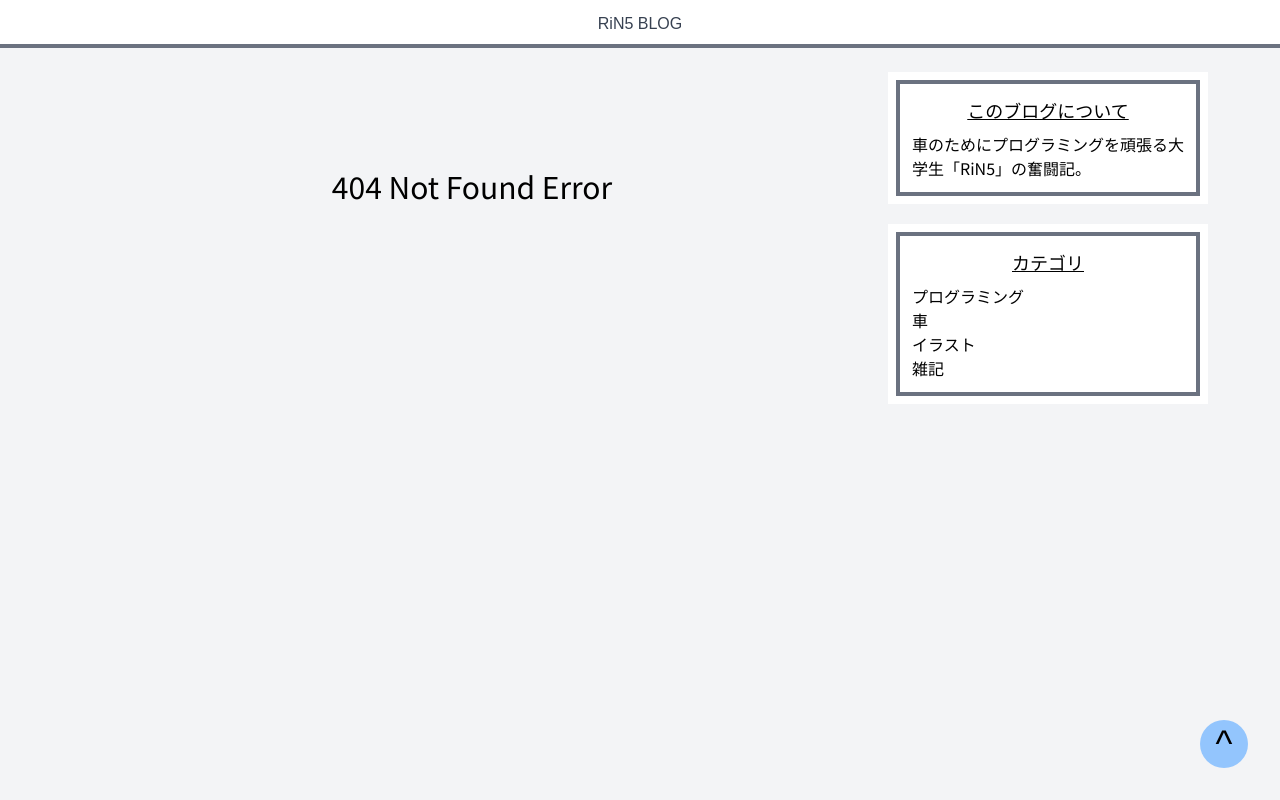
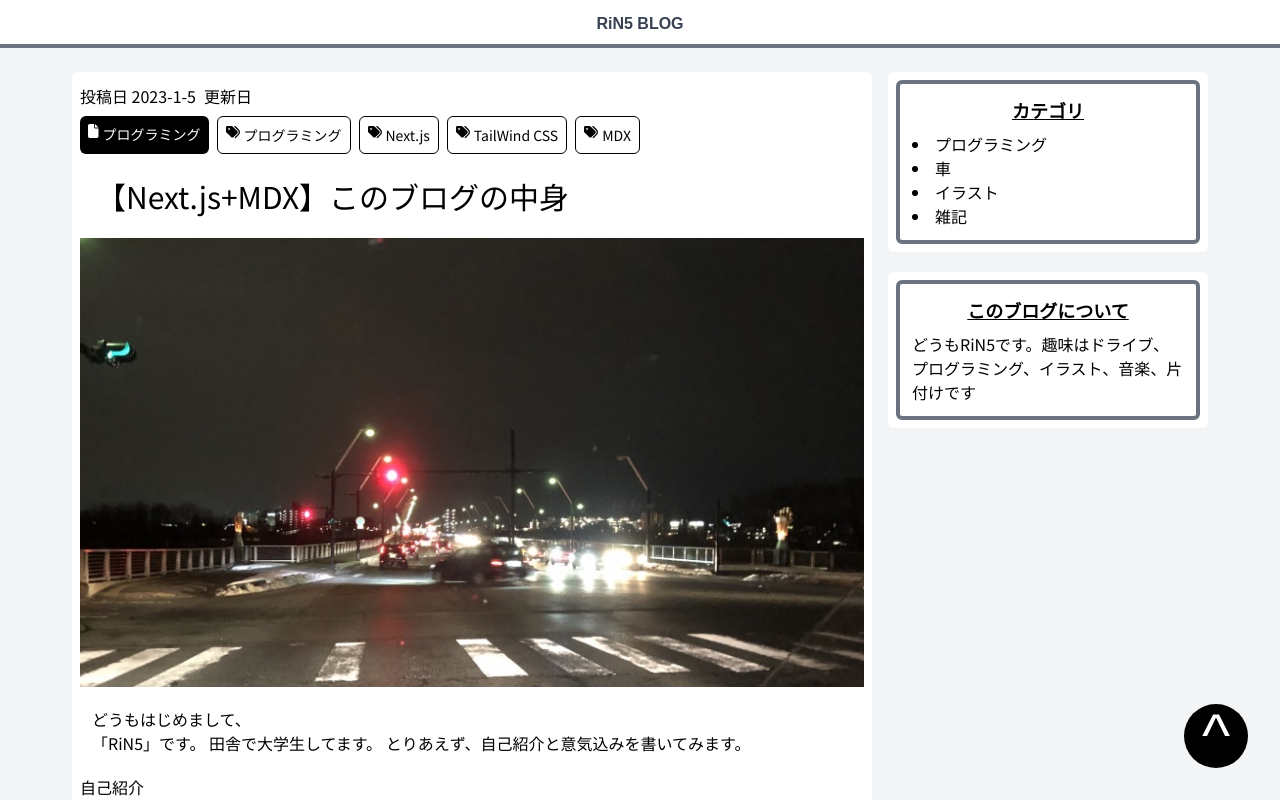
Before and after one commit to RiN-Apple/rin-apple-blog, a Next.js app: page /posts/20230105blog-structure in a window 1280 px wide. Before the commit this address had no page. Shown: the top 800 px of the page. Built offline with nearby package versions, Linux system fonts and the light colour scheme.

Commit message:
[update]: 記事周りのレイアウトとデザインを決定

```diff
--- a/components/BlogLayout.tsx
+++ b/components/BlogLayout.tsx
@@ -1,16 +1,75 @@
 import { ReactNode } from 'react';
 import type { NextPage } from 'next';
-// import Link from 'next/link';
+import { faTags, faFile } from '@fortawesome/free-solid-svg-icons';
+import { FontAwesomeIcon } from '@fortawesome/react-fontawesome';
+import Image from 'next/image';
 
 type Props = {
   children?: ReactNode;
+  meta: {
+    title: string;
+    category: string;
+    tags: string[];
+    date: string;
+    update: string;
+    outline: string;
+    link: string;
+    headImage: string;
+  };
 };
 
 // ブログ本文上下の設定
-const BlogLayout: NextPage = ({ children, meta }: Props) => {
-  return <section className='w-full bg-white p-2'>
-    <h1>{meta.title}</h1>
-    {children}</section>;
+const BlogLayout: NextPage<Props> = ({ children, meta }: Props) => {
+  return (
+    <section className='flex w-full flex-col gap-y-2 rounded-md bg-white px-2 py-3'>
+      <div className='flex flex-row justify-start space-x-2'>
+        <p>投稿日 {meta.date}</p>
+        <p>更新日 {meta.update}</p>
+      </div>
+
+      <div className='flex flex-row space-x-2'>
+        <div className='flex w-fit space-x-1 rounded-md bg-black p-2 text-sm text-white'>
+          <FontAwesomeIcon icon={faFile}></FontAwesomeIcon>
+          <p>{meta.category}</p>
+        </div>
+        {meta.tags.map((tag, index) => {
+          return (
+            <div
+              className='flex w-fit space-x-1 rounded-md border  border-black bg-white p-2 text-sm text-black'
+              key={index}
+            >
+              <FontAwesomeIcon icon={faTags}></FontAwesomeIcon>
+              <p>{tag}</p>
+            </div>
+          );
+        })}
+      </div>
+
+      <h1 className='p-4 text-3xl'>{meta.title}</h1>
+
+      <Image width={800} height={458} src={meta.headImage} alt='title image' />
+
+      {children}
+
+      <div className='flex flex-row space-x-2'>
+        <div className='flex w-fit space-x-1 rounded-md bg-black p-2 text-sm text-white'>
+          <FontAwesomeIcon icon={faFile}></FontAwesomeIcon>
+          <p>{meta.category}</p>
+        </div>
+        {meta.tags.map((tag, index) => {
+          return (
+            <div
+              className='flex w-fit space-x-1 rounded-md border  border-black bg-white p-2 text-sm text-black'
+              key={index}
+            >
+              <FontAwesomeIcon icon={faTags}></FontAwesomeIcon>
+              <p>{tag}</p>
+            </div>
+          );
+        })}
+      </div>
+    </section>
+  );
 };
 
 export default BlogLayout;
--- a/components/Header.tsx
+++ b/components/Header.tsx
@@ -4,7 +4,7 @@ import Link from 'next/link';
 const Header: NextPage = () => {
   return (
     <header className='flex w-full flex-col bg-white font-notoserif text-gray-700'>
-      <h1 className='mt-3 mb-2 text-center'>
+      <h1 className='mt-3 mb-2 text-center font-semibold'>
         <Link href='/'>RiN5 BLOG</Link>
       </h1>
       <div className='h-1 w-full bg-gray-500' />
--- a/components/Layout.tsx
+++ b/components/Layout.tsx
@@ -9,7 +9,7 @@ type Props = {
   children?: ReactNode;
 };
 
-const Layout: NextPage = ({ children }: Props) => {
+const Layout: NextPage = ({ children,  }: Props) => {
   return (
     <div className='flex min-h-screen flex-col'>
       <Header />
--- a/components/Meta.tsx
+++ b/components/Meta.tsx
@@ -10,7 +10,7 @@ const Meta: NextPage<Props> = ({ title, description }: Props) => {
   return (
     <>
       <Head>
-        <title>{`${title}|RiN5 BLOG`}</title>
+        <title>{`${title} | RiN5 BLOG`}</title>
         <meta charSet='utf-8' />
         <meta content={description} name='description' />
         <meta name='viewport' content='width=device-width,initial-scale=1.0' />
--- a/components/ScrollToTopButton.tsx
+++ b/components/ScrollToTopButton.tsx
@@ -10,10 +10,10 @@ const ScrollToTopButton: NextPage = () => {
   return (
     <div className='relative'>
       <button
-        className='fixed right-8 bottom-8 h-12 w-12 items-center justify-center rounded-full bg-blue-300 font-notoserif text-4xl hover:bg-blue-200'
+        className='fixed right-8 bottom-8 h-16 w-16 items-center justify-center rounded-full bg-black hover:bg-gray-500'
         onClick={scrollToTop}
       >
-        ^
+        <p className='font-notoserif text-6xl text-white'>^</p>
       </button>
     </div>
   );
--- a/components/SideBar.tsx
+++ b/components/SideBar.tsx
@@ -3,19 +3,19 @@ import type { NextPage } from 'next';
 const SideBar: NextPage = () => {
   return (
     <aside className='flex w-full flex-col gap-y-5 sm:w-2/5'>
-      <div className='w-full bg-white p-2'>
-        <div className='border-4 border-gray-500 bg-white p-3'>
-          <h2 className='mb-2 text-center text-lg underline'>このブログについて</h2>
-          <p>車のためにプログラミングを頑張る大学生「RiN5」の奮闘記。</p>
+      <div className='w-full rounded-md bg-white p-2'>
+        <div className='rounded-md border-4 border-gray-500 bg-white p-3'>
+          <h2 className='mb-2 text-center text-lg font-semibold underline'>カテゴリ</h2>
+          <li>プログラミング</li>
+          <li>車</li>
+          <li>イラスト</li>
+          <li>雑記</li>
         </div>
       </div>
-      <div className='w-full bg-white p-2'>
-        <div className='border-4 border-gray-500 bg-white p-3'>
-          <h2 className='mb-2 text-center text-lg underline'>カテゴリ</h2>
-          <p>プログラミング</p>
-          <p>車</p>
-          <p>イラスト</p>
-          <p>雑記</p>
+      <div className='w-full rounded-md bg-white p-2'>
+        <div className='rounded-md border-4 border-gray-500 bg-white p-3'>
+          <h2 className='mb-2 text-center text-lg font-semibold underline'>このブログについて</h2>
+          <p>どうもRiN5です。趣味はドライブ、プログラミング、イラスト、音楽、片付けです</p>
         </div>
       </div>
     </aside>
--- a/package.json
+++ b/package.json
@@ -9,6 +9,9 @@
     "lint": "next lint"
   },
   "dependencies": {
+    "@fortawesome/fontawesome-svg-core": "^6.2.1",
+    "@fortawesome/free-solid-svg-icons": "^6.2.1",
+    "@fortawesome/react-fontawesome": "^0.2.0",
     "@mdx-js/loader": "^2.2.1",
     "@mdx-js/react": "^2.2.1",
     "@next/mdx": "^13.1.1",
@@ -24,12 +27,12 @@
     "@typescript-eslint/parser": "^5.47.1",
     "autoprefixer": "^10.4.4",
     "eslint": "^8.11.0",
+    "eslint-config-google": "^0.14.0",
     "eslint-config-next": "12.1.0",
     "eslint-config-prettier": "^8.5.0",
     "eslint-plugin-import": "^2.26.0",
     "eslint-plugin-react": "^7.31.11",
     "eslint-plugin-tailwindcss": "^3.8.0",
-    "eslint-config-google": "^0.14.0",
     "postcss": "^8.4.12",
     "prettier": "^2.5.1",
     "tailwindcss": "^3.0.23",
--- a/pages/index.tsx
+++ b/pages/index.tsx
@@ -1,23 +1,28 @@
 import type { NextPage } from 'next';
+import Link from 'next/link';
 import Meta from '../components/Meta';
 import { getPostMetaTags } from '../scripts/utils';
 
-type postMetaType = {
-  title: string;
-  category: string;
-  tags: string[];
-  data: string;
-  outline: string;
-  link: string;
-}[];
+interface Props {
+  postMetas: {
+    title: string;
+    category: string;
+    date: string;
+    update: string;
+    outline: string;
+    link: string;
+    headImage: string;
+  }[];
+}
 
-const Home: NextPage = (props: { postMetas: postMetaType }) => {
+const Home: NextPage<Props> = (props: Props) => {
   return (
     <>
       <Meta title='Home' description='RiN5 BLOGのHomeページ。' />
       <div className='flex w-full flex-col gap-y-5 '>
         <div className='w-full bg-white p-3'>
           <h2>{props.postMetas[0].title}</h2>
+          <Link href={props.postMetas[0].link}>{props.postMetas[0].link}</Link>
           <p>{props.postMetas[0].link}</p>
         </div>
       </div>
--- /dev/null
+++ b/pages/posts/20230105blog-structure.mdx
@@ -0,0 +1,31 @@
+import BlogLayout from '../../components/BlogLayout';
+import Meta from '../../components/Meta';
+
+export const meta = {
+  title: '【Next.js+MDX】このブログの中身',
+  category: 'プログラミング',
+  tags: ['プログラミング', 'Next.js', 'TailWind CSS', 'MDX'],
+  date: '2023-1-5',
+  update: '',
+  outline:
+    'どうもはじめまして、「RiN5」です。田舎で大学生してます。とりあえず、自己紹介と意気込みを書いてみます。',
+  link: 'posts/20230103first-post',
+  headImage: '/20230103/title.jpg',
+};
+
+どうもはじめまして、
+「RiN5」です。
+田舎で大学生してます。
+とりあえず、自己紹介と意気込みを書いてみます。
+
+## 自己紹介
+
+- a
+- a
+
+## 意気込み
+
+## まとめ
+
+<Meta title={meta.title} description={meta.outline}></Meta>
+export default ({children}) => <BlogLayout meta={meta}>{children}</BlogLayout>
--- a/scripts/utils.js
+++ b/scripts/utils.js
@@ -2,7 +2,7 @@ import fs from 'fs';
 import path from 'path';
 
 export const getPostMetaTags = async () => {
-  /// pages/posts/*.mdxのファイル名を取得
+  // pages/posts/*.mdxのファイル名を取得
   const postFileNames = fs.readdirSync(path.join(process.cwd(), 'pages', 'posts'));
 
   // 記事を取得
```
Also changed, not shown: pages/posts/2022_12_31first_post.mdx (deleted, +0 -26 lines), pages/posts/20230103first-post.mdx (added, +31 -0 lines), public/20230103/title.jpg (added), 1 other file (tests, documents, lock files or other folders).
